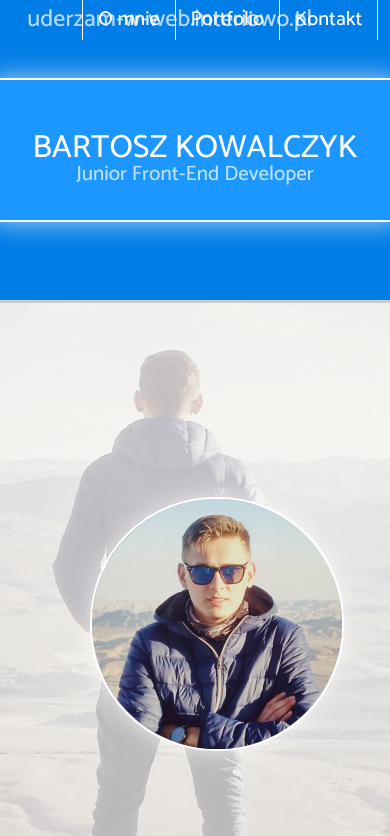
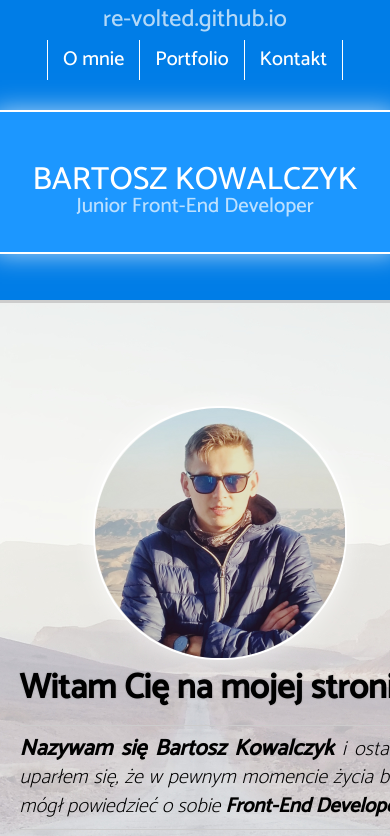
Before and after one commit to re-volted/re-volted.github.io, a plain HTML site: page index.html in a window 390 px wide. Shown: the top 836 px of the page. Drawn offline with nearby package versions, Linux system fonts and the light colour scheme.

Commit message:
[upload update] portfolio
Uploading the website, responsive till description [11.04.2018]

```diff
--- a/css/main.css
+++ b/css/main.css
@@ -104,15 +104,32 @@ body
 {
     font-family: 'Catamaran', Verdana, Arial;
 }
+
+/*KONTENER*/
+.container {
+    width: 1170px;
+    margin: 0px auto;
+}
+
+.content-center {
+    display: flex;
+    align-items: center;
+    justify-content: center;
+}
+
+.content-space-between {
+    display: flex;
+    align-items: center;
+    justify-content: space-between;
+}
+
 /* MENU GORNE ---------------------------------*/
 #gorne_menu
 {
     z-index: 1000;
     position: fixed;
-    top: 0px;
-    left: auto;
     width: 100%;
-    height: 2.5em; /* 40px : 16px */
+    height: 2.5rem; /* 40px : 16px */
     background-color: #007de7;
     color: white;
 }
@@ -124,13 +141,13 @@ body
 /* LOGO -------------------------- */
 #logo
 {
-    position: absolute;
-    left: 7%;
-    font-size: 1.5em;
+    font-size: 1.5rem;
     line-height: 1.66666666666em; /* 40px : 1.7*16px = 40/27,2 */
     /* border-bottom: 1px solid white; */
+    margin: 0px 1rem;
     opacity: 0.7;
     transition: 0.3s;
+    display: inline-block;
 }
 #logo:hover
 {
@@ -138,10 +155,14 @@ body
     /* border-bottom: 1px dashed white; */
 }
 /* MENU PO PRAWEJ ---------------- */
-#wlasciwe_gorne_menu
+/*#wlasciwe_gorne_menu
 {
     position: absolute;
     right: 3%;
+}*/
+.inline-block {
+    display: inline-block;
+    margin: 0px 1rem;
 }
 #wlasciwe_gorne_menu li
 {
@@ -155,11 +176,11 @@ body
 {
     text-decoration: none;
     padding: 0px 15px;
-    font-size: 1.25em; /* 20px : 16px */
-    line-height: 2em; /* 40px : 20px (z font size) */
+    font-size: 1.25rem; /* 20px : 16px */
+    line-height: 2.5rem; /* 40px : 16px */
     /* height: 2em; /* 40px : 20px (z font size) */
     display: inline-block;
-    transition: 0.3s;
+    transition: 0s;
 }
 #wlasciwe_gorne_menu li a:hover
 {
@@ -172,17 +193,19 @@ span.link
 }
 /* KONIEC GORNEGO MENU ----------------------------- */
 
+
 /* NAGLOWEK */
 #naglowek
 {
-    position: relative;
-    width: 100%;
+    /*position: relative;*/
+    /*width: 100%;*/
     height: 300px;
     background-color: #007de7;
     display: flex;
     align-items: center;
     justify-content: center;
 }
+
 
 /* RAMKA TOP ---------------------------------*/
 #ramka_top
@@ -233,25 +256,25 @@ span.link
 #wizytowka
 {
     position: relative;
-    background-image: url('../images/background-header-30_2.jpg');
+    background-image: url('../images/background-header-30_3.jpg');
     background-repeat: no-repeat;
     background-position: 50%;
     width: 100%;
     height: 720px;
     border-top: 3px solid #ccc;
+    display: flex;
+    align-items: center;
+    justify-content: center;
 }
-#wizytowka_box
-{
-    position: relative;
-    top: 20%;
-    margin: 0px auto;
-    width: 1200px;
+
+.wizytowka-flex {
+    flex-wrap: wrap;
+    justify-content: space-between;
 }
+
 #wizytowka_left
 {
-    position: relative;
-    top: 50px;
-    left: 90px;
+    /*margin: 0px 5rem;*/
     height: 250px;
     width: 250px;
     border-radius: 125px;
@@ -259,7 +282,7 @@ span.link
     background-size: 250px 250px;
     opacity: 1;
     transition: 1s;
-    perspective: 1500px;
+    perspective: 500px;
     animation: podswietlanie 1s infinite alternate;
 }
 #wizytowka_left:hover
@@ -276,11 +299,10 @@ span.link
     background-image: url('../images/profil_back.png');
     background-size: 250px 250px;
 }
+
 #wizytowka_right
 {
-    position: absolute;
-    top: 50px;
-    right: 20px;
+    /*margin: 0px 0rem;*/
     width: 400px;
     text-align: justify;
 }
@@ -609,6 +631,83 @@ div.tresc
     /* Style adjustments for viewports that meet the condition */
 }
 
+@media (max-width: 767px) {
+    * {
+        transition: 1s;
+    }
+    body {
+        /*width: 334%;*/
+    }
+    .container{
+        width: 90%;
+    }
+    .wizytowka-flex {
+        justify-content: center;
+        flex-direction: column;
+    }
+    .content-space-between {
+        display: flex;
+        align-items: center;
+        justify-content: space-between;
+        flex-direction: column;
+    }
+    #ramka_top {
+        margin-bottom: -4rem;
+    }
+
+}
+
+/*Medium devices (tablets, 768px and up)*/
+@media (min-width: 768px) {
+    * {
+        transition: 1s;
+    }
+    .container{
+        width: 750px;
+    }
+    .wizytowka-flex {
+        justify-content: space-around;
+        flex-direction: row;
+    }
+}
+
+/*Large devices (desktops, 992px and up)*/
+@media (min-width: 992px) {
+    * {
+        transition: 1s;
+    }
+    .container{
+        width: 970px;
+    }
+    .wizytowka-flex {
+        justify-content: space-around;
+        flex-direction: row;
+    }
+    #wizytowka_left {
+        transition: 0s;
+    }
+}
+
+/*Extra large devices (large desktops, 1200px and up)*/
+@media (min-width: 1200px) {
+    * {
+        transition: 1s;
+    }
+    .container{
+        width: 1170px;
+    }
+    #logo {
+        margin: 0px 1rem;
+    }
+    .inline-block {
+        margin: 0px 1rem;
+    }
+    .wizytowka-flex {
+        justify-content: space-around;
+        flex-direction: row;
+    }
+}
+
 @media print,
        (-webkit-min-device-pixel-ratio: 1.25),
        (min-resolution: 1.25dppx),
--- a/index.html
+++ b/index.html
@@ -27,18 +27,24 @@
         <!-- POCZĄTEK STRONY -->
         <!-- GÓRNE MENU -->
             <div id="gorne_menu">
-                <span id="logo">
-                    <a href="http://uderzam-w-web.interiowo.pl">uderzam-w-web.interiowo.pl</a>
-                </span>
+                <div class="container content-space-between">
+                    <div id="logo">
+                        <a href="re-volted.github.io">re-volted.github.io</a>
+                    </div>
+                    <div class="inline-block">
                         <ul id="wlasciwe_gorne_menu">
                             <li><a href="#wizytowka" title="O mnie"><span class="link">O mnie</span></a></li>
                             <li><a href="#brak_tresci" title="Portfolio"><span class="link">Portfolio</span></a></li>
                             <li style="border-right: 1px solid #ffffff;"><a href="#stopka" title="Kontakt"><span class="link">Kontakt</span></a></li>
                         </ul>
                     </div>
+                </div>
+            </div>
             <!-- /GÓRNE MENU -->
         <!-- NAGŁÓWEK -->
         <div id="naglowek">
+            <!-- kontener -->
+            <div class="container content-center">
                 <!-- RAMKA TOP -->
                 <div id="ramka_top">
                     <div id="ramka_tytul">
@@ -50,11 +56,12 @@
                 </div>
                 <!-- /RAMKA TOP -->
             </div>
+        </div>
         <!-- /NAGŁÓWEK -->
 
         <!-- FOTO 1 - TŁO -->
         <div id="wizytowka">
-            <div id="wizytowka_box">
+            <div class="container content-center wizytowka-flex">
                 <div id="wizytowka_left">
                     <div class="card">
                         <div class="card_side back">
@@ -65,7 +72,7 @@
                         </div>
                     </div>
                 </div>
-                <div id="wizytowka_right">
+                <div id="wizytowka_right" class="self-end">
                     <p class="naglowek"><strong>Witam Cię na mojej stronie!</strong></p>
                     <hr>
                     <p class="tekst"><strong><span style="font-size: 1.1em">Nazywam się Bartosz Kowalczyk</span></strong> i
```
Also changed, not shown: images/background-header-30_3.jpg (added). Lines whose indentation alone changed are shown as unchanged.
